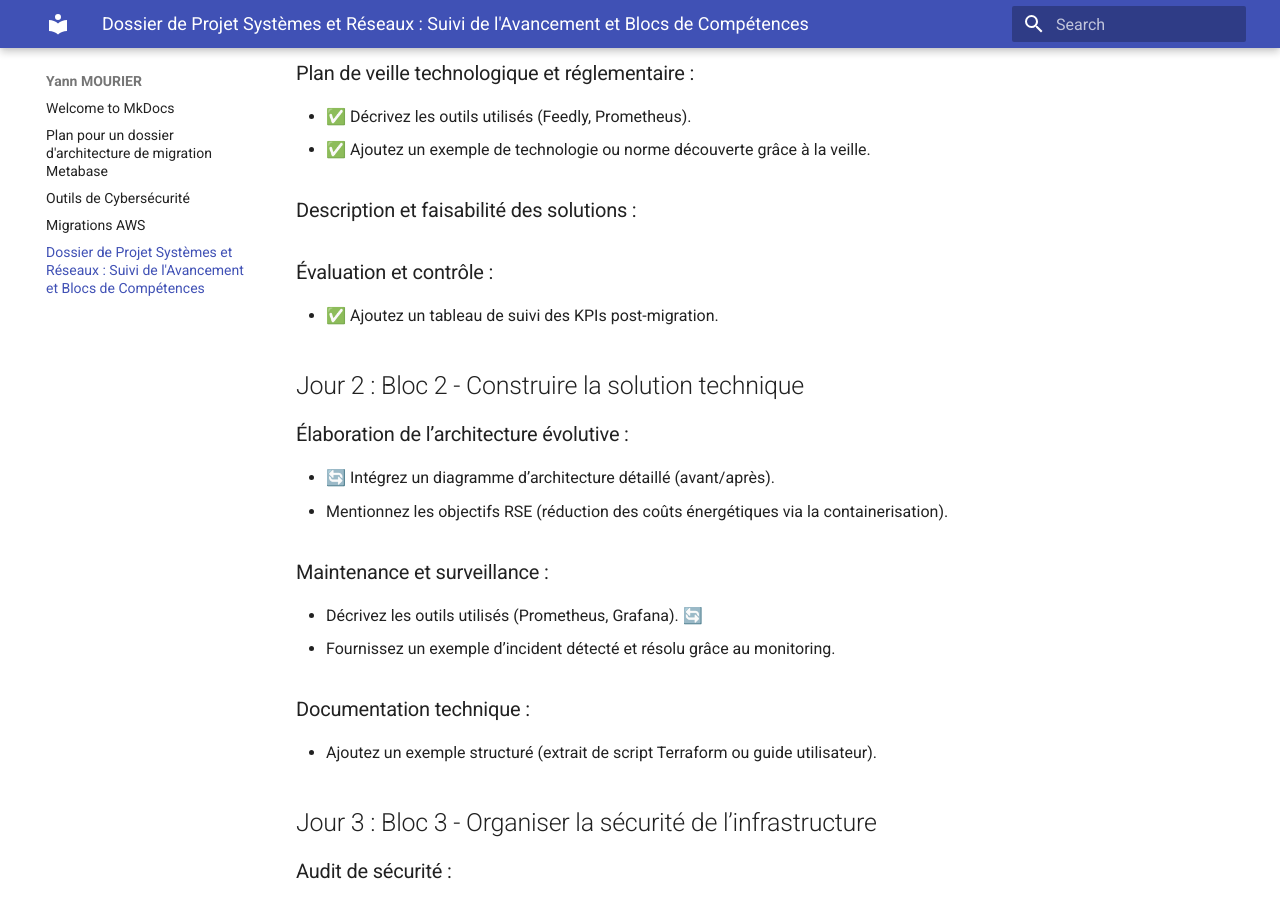
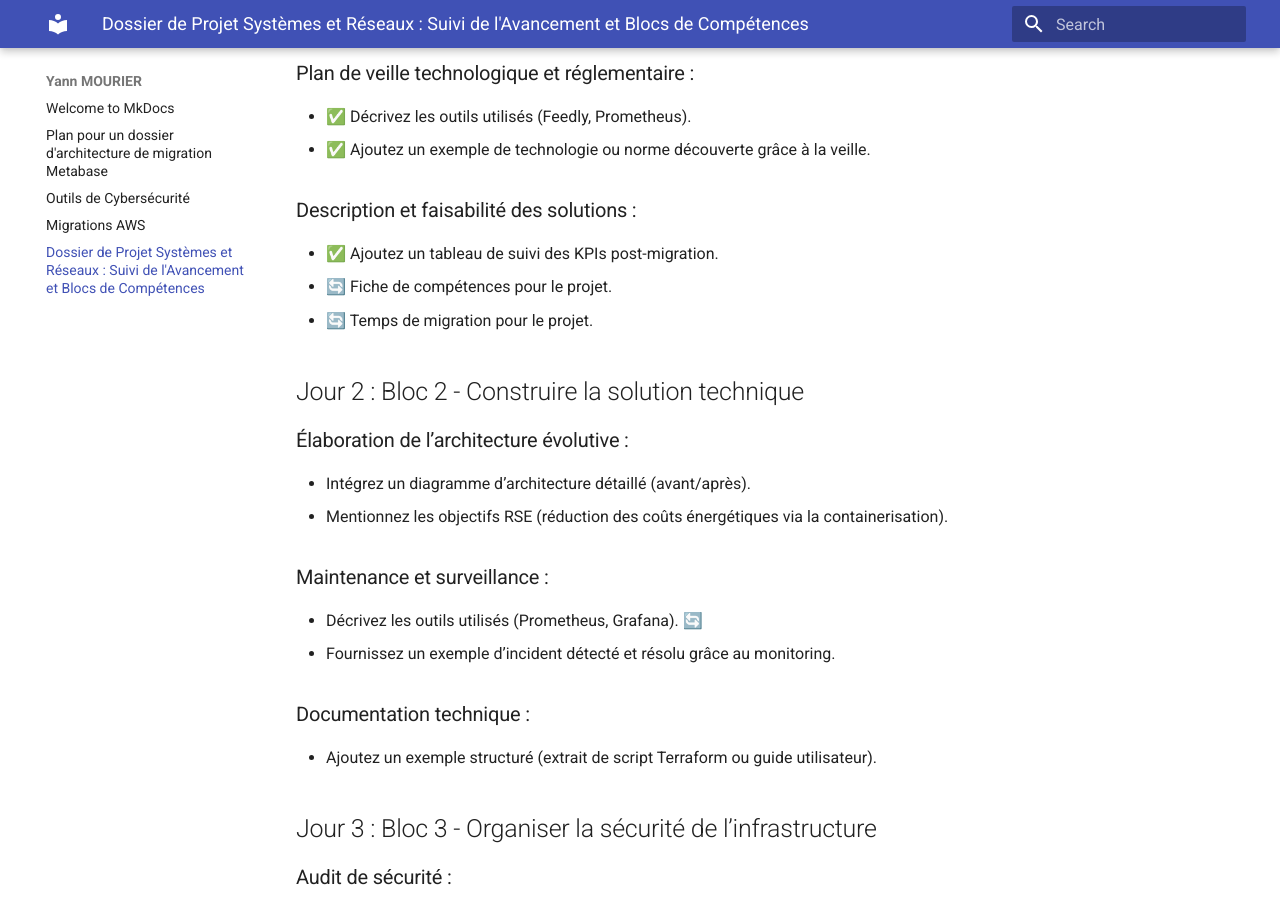
Before and after one commit to yann-mourier/yann-mourier.github.io, an MkDocs documentation site: the page built from docs/steps_project.md, in a window 1280 px wide and 900 px high, scrolled down 459 px. Built offline with MkDocs 1.6.1 and Material for MkDocs 9.7.7, drawn with Linux system fonts in a browser that asks for light colours.

Commit message:
update tasks

```diff
--- a/docs/steps_project.md
+++ b/docs/steps_project.md
@@ -13,14 +13,14 @@
 - ✅ Ajoutez un exemple de technologie ou norme découverte grâce à la veille.
 
 ### Description et faisabilité des solutions :
-
-### Évaluation et contrôle :
 - ✅ Ajoutez un tableau de suivi des KPIs post-migration.
+- 🔄 Fiche de compétences pour le projet.
+- 🔄 Temps de migration pour le projet.
 
 ## Jour 2 : Bloc 2 - Construire la solution technique
 
 ### Élaboration de l’architecture évolutive :
-- 🔄 Intégrez un diagramme d’architecture détaillé (avant/après).
+- Intégrez un diagramme d’architecture détaillé (avant/après).
 - Mentionnez les objectifs RSE (réduction des coûts énergétiques via la containerisation).
 
 ### Maintenance et surveillance :
```
